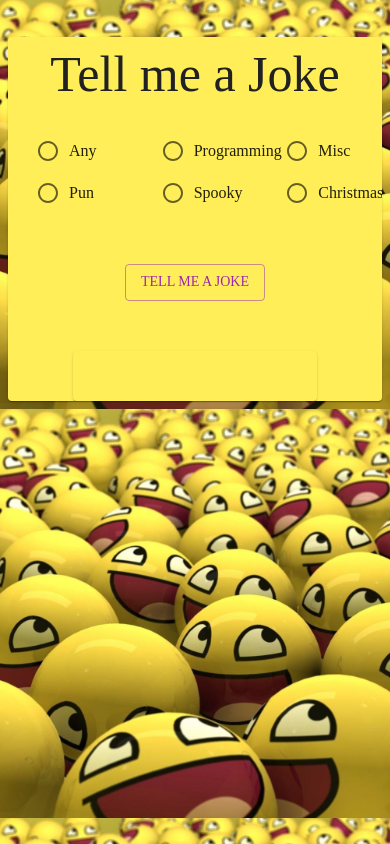
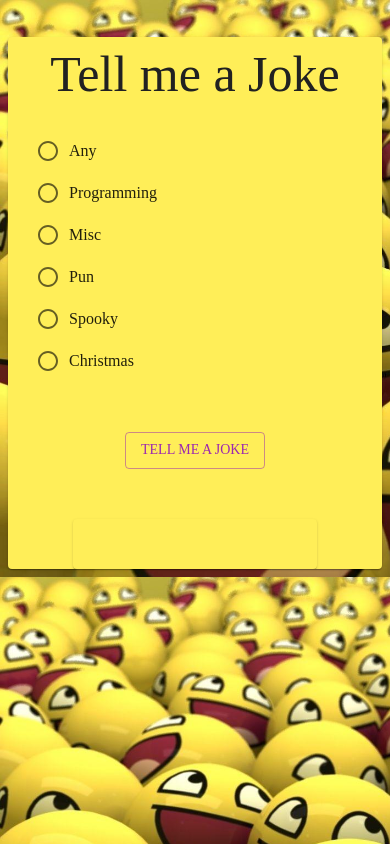
Before and after one commit to EmmanuelOjo97/Joke-Repo, a React (Create React App) app: page / in a window 390 px wide. Built offline with nearby package versions, Linux system fonts and the light colour scheme.

Commit message:
making checkbox more mobile friendly

```diff
--- a/src/components/Checkbox.js
+++ b/src/components/Checkbox.js
@@ -14,7 +14,7 @@ export const Checkbox = ({ handleCheckBox }) => {
         <Grid container>
           {checkboxes.map((radio) => {
             return (
-              <Grid item xs={4}>
+              <Grid item xs={12} sm={6} md={4}>
                 <FormControlLabel
                   value={radio.category}
                   control={<Radio />}
```
